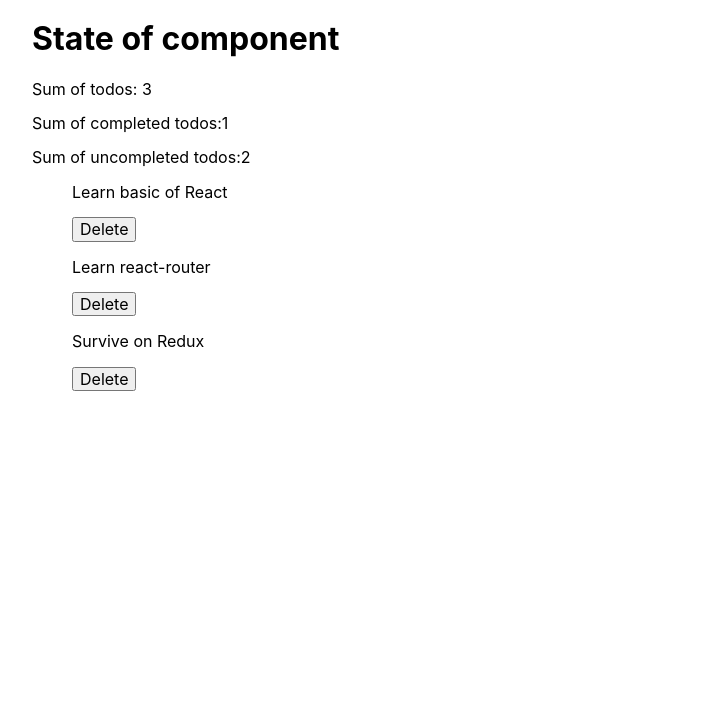
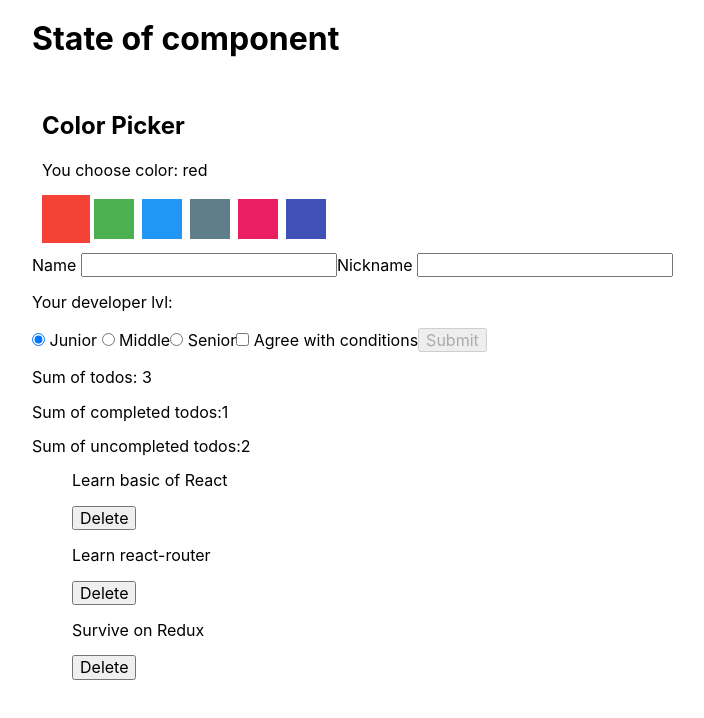
Before and after one commit to Anteycu/crispy-octo-couscous, a React (Create React App) app: page / in a window 1280 px wide. Shown: the top 718 px of the page, without its empty margins (38-742 px from the left). Built offline with nearby package versions, Linux system fonts and the light colour scheme.

Commit message:
add Form component with logic, used shortid and classNames packages

```diff
--- a/package.json
+++ b/package.json
@@ -7,6 +7,7 @@
     "@testing-library/jest-dom": "^5.11.4",
     "@testing-library/react": "^11.1.0",
     "@testing-library/user-event": "^12.1.10",
+    "classnames": "^2.3.1",
     "gh-pages": "^3.2.3",
     "husky": "^7.0.4",
     "lint-staged": "^12.1.2",
@@ -15,6 +16,7 @@
     "react": "^17.0.2",
     "react-dom": "^17.0.2",
     "react-scripts": "4.0.3",
+    "shortid": "^2.2.16",
     "web-vitals": "^1.0.1"
   },
   "scripts": {
--- a/src/App.js
+++ b/src/App.js
@@ -5,19 +5,20 @@ import React, { Component } from 'react';
 import Container from './components/Container/Container';
 // import Box from './components/Box/Box';
 // import paintings from './paintings.json';
-// import ColorPicker from './components/ColorPicker/ColorPicker';
+import ColorPicker from './components/ColorPicker/ColorPicker';
 // import Counter from './components/Counter/Counter';
 // import Dropdown from './components/Dropdown/Dropdown';
 import TodoList from './components/TodoList';
+import Form from './components/Form/Form';
 
-// const colorPickerOptions = [
-//   { label: 'red', color: '#F44336' },
-//   { label: 'green', color: '#4CAF50' },
-//   { label: 'blue', color: '#2196F3' },
-//   { label: 'grey', color: '#607D8B' },
-//   { label: 'pink', color: '#E91E63' },
-//   { label: 'indigo', color: '#3F51B5' },
-// ];
+const colorPickerOptions = [
+  { label: 'red', color: '#F44336' },
+  { label: 'green', color: '#4CAF50' },
+  { label: 'blue', color: '#2196F3' },
+  { label: 'grey', color: '#607D8B' },
+  { label: 'pink', color: '#E91E63' },
+  { label: 'indigo', color: '#3F51B5' },
+];
 
 class App extends Component {
   state = {
@@ -32,6 +33,10 @@ class App extends Component {
     this.setState(prevState => ({
       todos: prevState.todos.filter(todo => todo.id !== todoId),
     }));
+  };
+
+  formSubmitHandler = data => {
+    console.log(data);
   };
 
   render() {
@@ -58,9 +63,11 @@ class App extends Component {
       </Section>
       <Section title="Best" /> */}
         <h1>State of component</h1>
+
         {/* <Counter initialValue={10} /> */}
         {/* <Dropdown /> */}
-        {/* <ColorPicker options={colorPickerOptions} /> */}
+        <ColorPicker options={colorPickerOptions} />
+        <Form onSubmit={this.formSubmitHandler} />
         <div>
           <p>Sum of todos: {totalTodoCount}</p>
           <p>Sum of completed todos:{completedTodosCount}</p>
--- a/src/components/ColorPicker/ColorPicker.js
+++ b/src/components/ColorPicker/ColorPicker.js
@@ -1,4 +1,5 @@
 import React, { Component } from 'react';
+import classNames from 'classnames/bind';
 import s from './ColorPicker.module.css';
 
 class ColorPicker extends Component {
@@ -13,11 +14,15 @@ class ColorPicker extends Component {
   };
 
   makeOptionClassName = index => {
-    const optionClasses = [s.option];
-    if (index === this.state.activeOptionIdx) {
-      optionClasses.push(s.active);
-    }
-    return optionClasses.join(' ');
+    const cx = classNames.bind(s);
+    return cx(s.option, {
+      [s.active]: index === this.state.activeOptionIdx,
+    });
+    // const optionClasses = [s.option];
+    // if (index === this.state.activeOptionIdx) {
+    //   optionClasses.push(s.active);
+    // }
+    // return optionClasses.join(' ');
   };
 
   render() {
--- /dev/null
+++ b/src/components/Form/Form.js
@@ -0,0 +1,112 @@
+import React, { Component } from 'react';
+import shortid from 'shortid';
+
+class Form extends Component {
+  state = {
+    name: '',
+    nickname: '',
+    experience: 'junior',
+    license: false,
+  };
+
+  nameInputId = shortid.generate();
+  tagInputId = shortid.generate();
+
+  handleChange = e => {
+    const { name, value } = e.currentTarget;
+    this.setState({ [name]: value });
+  };
+
+  handleSubmit = e => {
+    e.preventDefault();
+    this.props.onSubmit(this.state);
+    this.reset();
+  };
+
+  handleLicenseChange = e => {
+    this.setState({ license: e.currentTarget.checked });
+  };
+
+  reset = () => {
+    this.setState({ name: '', nickname: '' });
+  };
+
+  render() {
+    return (
+      <form onSubmit={this.handleSubmit}>
+        <label htmlFor={this.nameInputId}>
+          Name{' '}
+          <input
+            type="text"
+            name="name"
+            value={this.state.name}
+            onChange={this.handleChange}
+            id={this.nameInputId}
+          />
+        </label>
+        <label htmlFor={this.tagInputId}>
+          Nickname{' '}
+          <input
+            type="text"
+            name="nickname"
+            value={this.state.nickname}
+            onChange={this.handleChange}
+            id={this.tagInputId}
+          />
+        </label>
+
+        <p>Your developer lvl:</p>
+
+        <label>
+          <input
+            type="radio"
+            name="experience"
+            value="junior"
+            onChange={this.handleChange}
+            checked={this.state.experience === 'junior'}
+          />{' '}
+          Junior
+        </label>
+
+        <label>
+          {' '}
+          <input
+            type="radio"
+            name="experience"
+            value="middle"
+            onChange={this.handleChange}
+            checked={this.state.experience === 'middle'}
+          />{' '}
+          Middle
+        </label>
+
+        <label>
+          <input
+            type="radio"
+            name="experience"
+            value="senior"
+            onChange={this.handleChange}
+            checked={this.state.experience === 'senior'}
+          />{' '}
+          Senior
+        </label>
+
+        <label>
+          <input
+            type="checkbox"
+            name="license"
+            checked={this.state.license}
+            onChange={this.handleLicenseChange}
+          />{' '}
+          Agree with conditions
+        </label>
+
+        <button type="submit" disabled={!this.state.license}>
+          Submit
+        </button>
+      </form>
+    );
+  }
+}
+
+export default Form;
```
Also changed, not shown: 1 other file (tests, documents, lock files or other folders).
